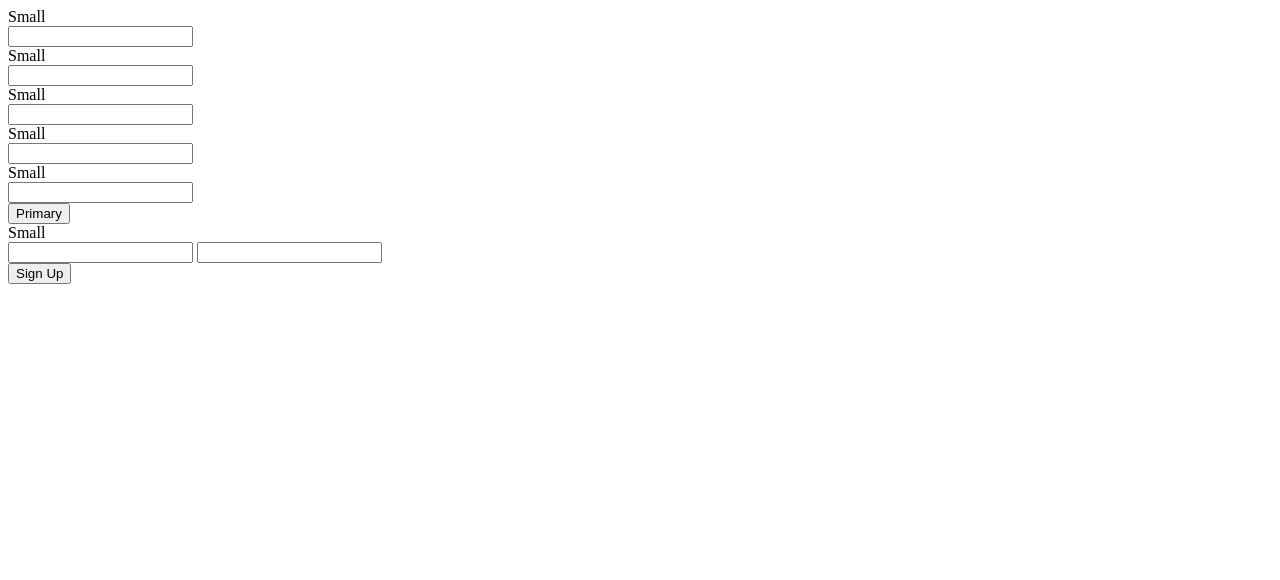
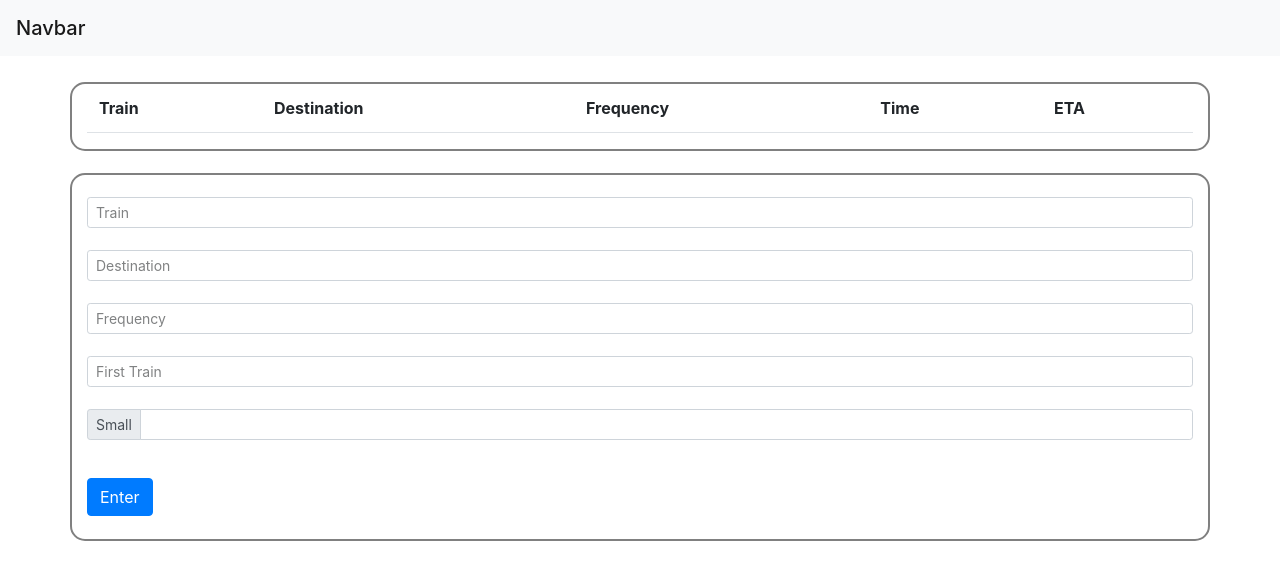
Before and after one commit to RamonJul/Train-Schedule-Commit, a plain HTML site: page index.html in a window 1280 px wide. Drawn offline with nearby package versions, Linux system fonts and the light colour scheme; no server answers.

Commit message:
Basic Foundation and Minimum Requirments

```diff
--- a/assets/javascript/main.js
+++ b/assets/javascript/main.js
@@ -3,7 +3,7 @@ var destination_box = document.getElementById("destination")
 var frequency_box = document.getElementById("frequency")
 var arrival_box = document.getElementById("next_arrival")
 var time_left_box = document.getElementById("time_left")
-
+var number=0;
 
 // Initialize Firebase
 var config = {
@@ -17,7 +17,7 @@ var config = {
 firebase.initializeApp(config);
 var database = firebase.database();
 
-
+// console.log(database.ref().val())
 
 
 
@@ -27,15 +27,15 @@ document.getElementById("submit").addEventListener("click", function () {
     var frequency = frequency_box.value;
     var arrival = arrival_box.value;
     var time = time_left_box.value;
-
-    database.ref("/train_info").push({
+    database.ref().push({
         train: train,
         destination: destination,
         frequency: frequency,
         arrival: arrival,
-        time: time
+        time: time,
+        train_number:number
     })
-
+    number++
     train_box.value = "";
     destination_box.value = "";
     frequency_box.value = "";
@@ -46,7 +46,16 @@ document.getElementById("submit").addEventListener("click", function () {
 
 })
 
-database.ref("/train_info").on("child_added", function (snapshopt) {
+database.ref().on("value", function (snapshopt) {
+    console.log(snapshopt.val())
+    snapshopt.forEach((child) => {
+        console.log(child.key, child.val());
+
+      });
+
+})
+database.ref().on("child_added", function (snapshopt) {
+    console.log(snapshopt)
     console.log(snapshopt.val())
 
     var row = document.createElement("tr");
@@ -77,31 +86,31 @@ database.ref("/train_info").on("child_added", function (snapshopt) {
 
 
 
-// AUTHENTICATION
-    var auth = firebase.auth()
+// // AUTHENTICATION
+//     var auth = firebase.auth()
 
-    var email_box=document.getElementById("email")
-    var password_box=document.getElementById("password")
+//     var email_box=document.getElementById("email")
+//     var password_box=document.getElementById("password")
 
-    document.getElementById("SignuP").addEventListener("click", function(){
-        //check for valid email
-        var email=email_box.value
-        var password=password_box.value
+//     document.getElementById("SignuP").addEventListener("click", function(){
+//         //check for valid email
+//         var email=email_box.value
+//         var password=password_box.value
 
-        var user=auth.createUserWithEmailAndPassword(email,password)
+//         var user=auth.createUserWithEmailAndPassword(email,password)
 
 
-    })
+//     })
 
-    firebase.auth().onAuthStateChanged(firebaseUser =>{
+//     firebase.auth().onAuthStateChanged(firebaseUser =>{
 
-        if(firebaseUser){
-            console.log(firebaseUser);
-        } else{
-            console.log("not logged in")
-        }
+//         if(firebaseUser){
+//             console.log(firebaseUser);
+//         } else{
+//             console.log("not logged in")
+//         }
 
 
 
 
-    })
+    // })
--- a/assets/javascript/styles.css
+++ b/assets/javascript/styles.css
@@ -0,0 +1,28 @@
+.navbar{
+    margin-bottom: 2%;
+}
+
+#table, #new_entry{
+    margin-bottom: 2%;
+    border: 2px solid grey;
+  border-radius: 15px;
+}
+
+#table{
+    margin-bottom: 2%;
+
+}
+td,th{
+     border-bottom: 1px solid #dee2e6;
+     border-top: 0 solid #dee2e6 !important;
+}
+.input-group{
+    margin: 2% 0;
+}
+.form-control{
+    color: #808283
+}
+
+.btn{
+    margin: 2% 0;
+}
--- a/index.html
+++ b/index.html
@@ -6,40 +6,55 @@
   <meta http-equiv="X-UA-Compatible" content="IE=edge">
   <title>Page Title</title>
   <meta name="viewport" content="width=device-width, initial-scale=1">
+  <link rel="stylesheet" href="https://stackpath.bootstrapcdn.com/bootstrap/4.2.1/css/bootstrap.min.css" integrity="sha384-GJzZqFGwb1QTTN6wy59ffF1BuGJpLSa9DkKMp0DgiMDm4iYMj70gZWKYbI706tWS" crossorigin="anonymous">
+  <link rel="stylesheet" href="assets/javascript/styles.css">
   <script src="https://www.gstatic.com/firebasejs/5.7.2/firebase.js"></script>
 </head>
 
 <body>
+    <nav class="navbar navbar-light bg-light">
+        <span class="navbar-brand mb-0 h1">Navbar</span>
+      </nav>
+<div class="container">
+  <div class="row" id="table">
+    <div class="col-md-12">
+  <table id="list" class="table">
+    <tr>
+      <th scope="col">Train</th>
+      <th scope="col">Destination</th>
+      <th scope="col">Frequency</th>
+      <th scope="col">Time</th>
+      <th scope="col">ETA</th>
+    </tr>
 
-  <table id="list">
+  </table>
+</div>
+</div>
+<div class="row" id="new_entry">
+  <div class="col-md-12">
+
+  <div class="input-group input-group-sm mb-3">
 
 
-  </table>
+
+    <input type="text" id="train_name" class="form-control" aria-label="Sizing example input" aria-describedby="inputGroup-sizing-sm" value="Train">
+  </div>
+
   <div class="input-group input-group-sm mb-3">
 
-    <div class="input-group-prepend">
-      <span class="input-group-text" id="inputGroup-sizing-sm">Small</span>
-    </div>
-    <input type="text" id="train_name" class="form-control" aria-label="Sizing example input" aria-describedby="inputGroup-sizing-sm">
+    <input type="text" id="destination" class="form-control" aria-label="Sizing example input" aria-describedby="inputGroup-sizing-sm" value="Destination">
   </div>
+
   <div class="input-group input-group-sm mb-3">
-    <div class="input-group-prepend">
-      <span class="input-group-text" id="inputGroup-sizing-sm">Small</span>
-    </div>
-    <input type="text" id="destination" class="form-control" aria-label="Sizing example input" aria-describedby="inputGroup-sizing-sm">
+
+    <input type="text" id="frequency" class="form-control" aria-label="Sizing example input" aria-describedby="inputGroup-sizing-sm" value="Frequency">
   </div>
+
   <div class="input-group input-group-sm mb-3">
-    <div class="input-group-prepend">
-      <span class="input-group-text" id="inputGroup-sizing-sm">Small</span>
-    </div>
-    <input type="text" id="frequency" class="form-control" aria-label="Sizing example input" aria-describedby="inputGroup-sizing-sm">
+
+    <input type="text" id="next_arrival" class="form-control" aria-label="Sizing example input" aria-describedby="inputGroup-sizing-sm" value="First Train">
   </div>
-  <div class="input-group input-group-sm mb-3">
-    <div class="input-group-prepend">
-      <span class="input-group-text" id="inputGroup-sizing-sm">Small</span>
-    </div>
-    <input type="text" id="next_arrival" class="form-control" aria-label="Sizing example input" aria-describedby="inputGroup-sizing-sm">
-  </div>
+
   <div class="input-group input-group-sm mb-3">
     <div class="input-group-prepend">
       <span class="input-group-text" id="inputGroup-sizing-sm">Small</span>
@@ -47,14 +62,15 @@
     <input type="text" id="time_left" class="form-control" aria-label="Sizing example input" aria-describedby="inputGroup-sizing-sm">
   </div>
 
-  <button type="button" id="submit" class="btn btn-primary">Primary</button>
+  <button type="button" id="submit" class="btn btn-primary">Enter</button>
+</div>
+</div>
+</div>
 
 
 
 
-
-
-  <div class="input-group input-group-sm mb-3">
+  <!-- <div class="input-group input-group-sm mb-3">
 
     <div class="input-group-prepend">
       <span class="input-group-text" id="inputGroup-sizing-sm">Small</span>
@@ -65,7 +81,7 @@
   </div>
   <button type="button" id="SignuP" class="btn btn-primary">Sign Up</button>
 
-
+ -->
 
 
 
```
